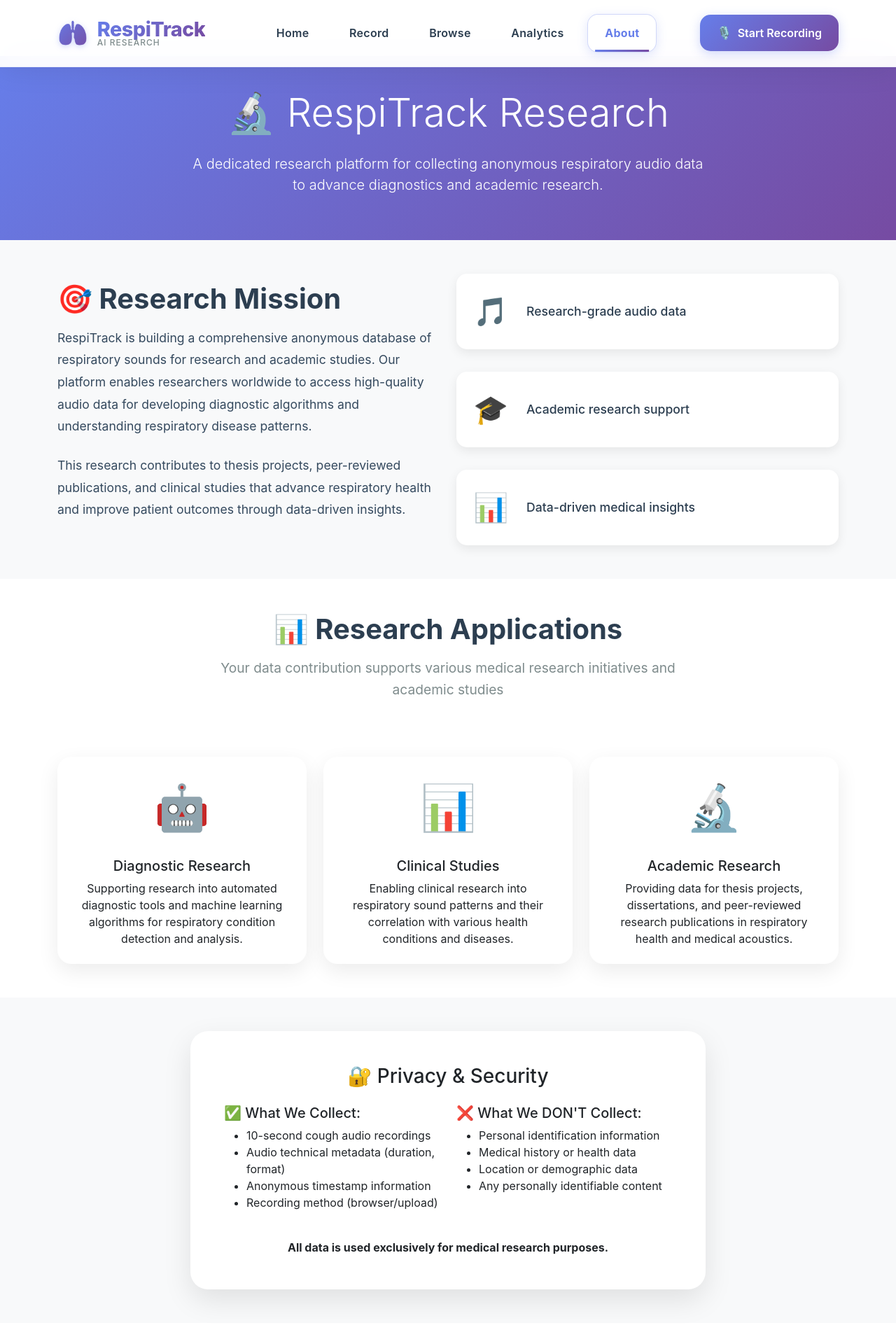
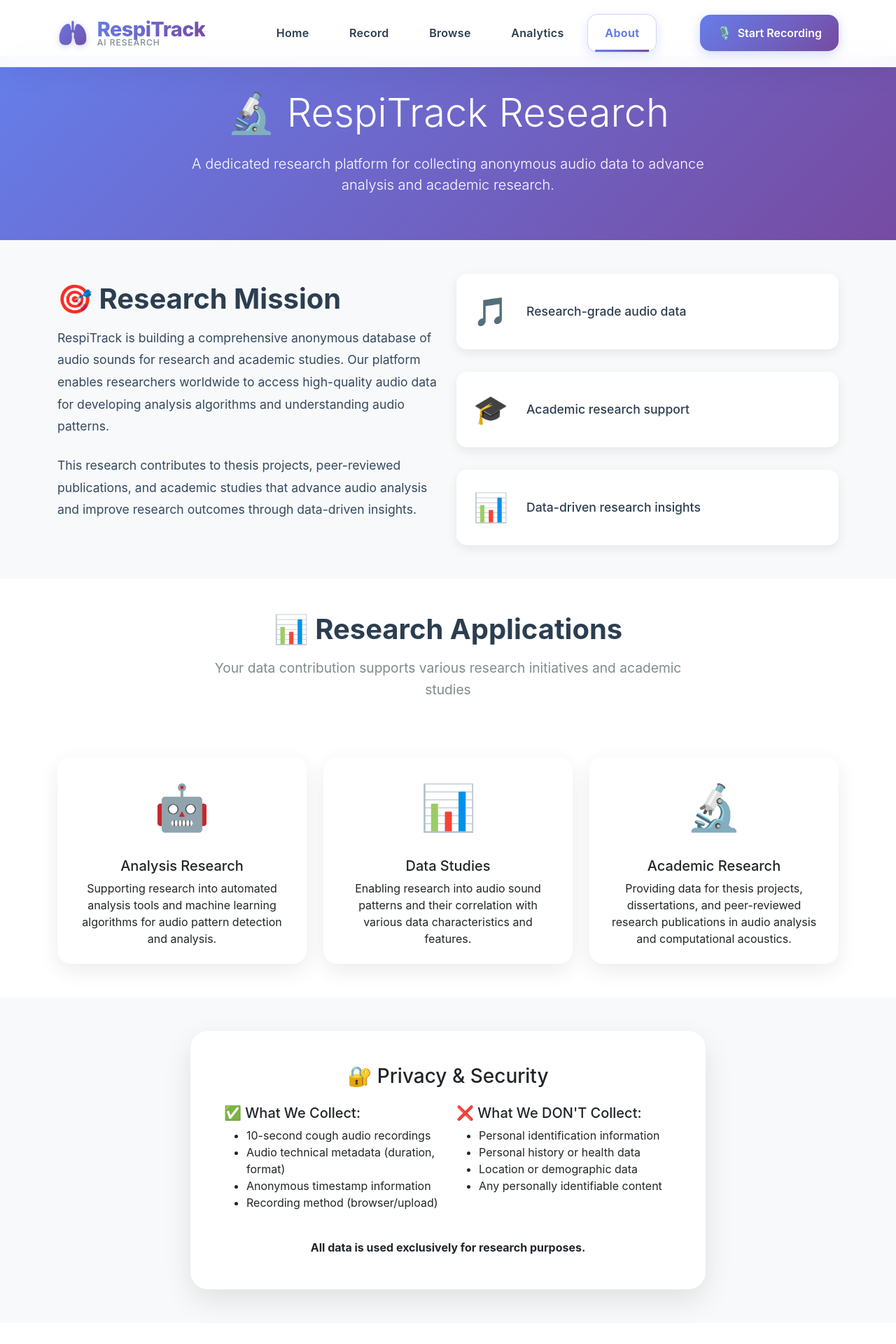
Before and after one commit to alphapie77/CoughTestVoiceCollector, a React (Create React App) app in the folder frontend/: page /about in a window 1280 px wide. Shown: the top 1920 px of the page at 70% size. Built offline with nearby package versions, Linux system fonts and the light colour scheme; no server answers.

Commit message:
🔄 REMOVE: Medical Research Terminology

```diff
--- a/frontend/src/components/Footer.js
+++ b/frontend/src/components/Footer.js
@@ -11,7 +11,7 @@ const Footer = () => {
             <div className="footer-brand">
               <h5>🫁 RespiTrack Research</h5>
               <p className="footer-description">
-                Advancing respiratory health research through anonymous audio data collection
+                Advancing audio analysis research through anonymous data collection
                 for academic studies and research purposes.
               </p>
             </div>
@@ -31,7 +31,7 @@ const Footer = () => {
             <h6 className="footer-title">Data & Privacy</h6>
             <ul className="footer-links">
               <li><span>🔒 Anonymous Collection</span></li>
-              <li><span>🏥 Research Use Only</span></li>
+              <li><span>🔬 Research Use Only</span></li>
               <li><span>🎓 Academic Use</span></li>
               <li><span>📊 Open Research Data</span></li>
             </ul>
--- a/frontend/src/pages/About.js
+++ b/frontend/src/pages/About.js
@@ -12,8 +12,8 @@ const About = () => {
             <Col lg={8}>
               <h1 className="display-4 mb-4">🔬 RespiTrack Research</h1>
               <p className="lead">
-                A dedicated research platform for collecting anonymous respiratory
-                audio data to advance diagnostics and academic research.
+                A dedicated research platform for collecting anonymous audio
+                data to advance analysis and academic research.
               </p>
             </Col>
           </Row>
@@ -27,14 +27,14 @@ const About = () => {
             <Col lg={6}>
               <h2 className="section-title">🎯 Research Mission</h2>
               <p className="section-text">
-                RespiTrack is building a comprehensive anonymous database of respiratory sounds
+                RespiTrack is building a comprehensive anonymous database of audio sounds
                 for research and academic studies. Our platform enables researchers worldwide
-                to access high-quality audio data for developing diagnostic algorithms and
-                understanding respiratory disease patterns.
+                to access high-quality audio data for developing analysis algorithms and
+                understanding audio patterns.
               </p>
               <p className="section-text">
                 This research contributes to thesis projects, peer-reviewed publications, and
-                clinical studies that advance respiratory health and improve patient outcomes
+                academic studies that advance audio analysis and improve research outcomes
                 through data-driven insights.
               </p>
             </Col>
@@ -50,7 +50,7 @@ const About = () => {
                 </div>
                 <div className="stat-item">
                   <div className="stat-number">📊</div>
-                  <div className="stat-text">Data-driven medical insights</div>
+                  <div className="stat-text">Data-driven research insights</div>
                 </div>
               </div>
             </Col>
@@ -65,7 +65,7 @@ const About = () => {
             <Col lg={8} className="text-center">
               <h2 className="section-title">📊 Research Applications</h2>
               <p className="section-subtitle">
-                Your data contribution supports various medical research initiatives and academic studies
+                Your data contribution supports various research initiatives and academic studies
               </p>
             </Col>
           </Row>
@@ -75,10 +75,10 @@ const About = () => {
               <Card className="help-card h-100">
                 <Card.Body className="text-center p-4">
                   <div className="help-icon">🤖</div>
-                  <Card.Title>Diagnostic Research</Card.Title>
+                  <Card.Title>Analysis Research</Card.Title>
                   <Card.Text>
-                    Supporting research into automated diagnostic tools and machine learning
-                    algorithms for respiratory condition detection and analysis.
+                    Supporting research into automated analysis tools and machine learning
+                    algorithms for audio pattern detection and analysis.
                   </Card.Text>
                 </Card.Body>
               </Card>
@@ -87,10 +87,10 @@ const About = () => {
               <Card className="help-card h-100">
                 <Card.Body className="text-center p-4">
                   <div className="help-icon">📊</div>
-                  <Card.Title>Clinical Studies</Card.Title>
+                  <Card.Title>Data Studies</Card.Title>
                   <Card.Text>
-                    Enabling clinical research into respiratory sound patterns and
-                    their correlation with various health conditions and diseases.
+                    Enabling research into audio sound patterns and
+                    their correlation with various data characteristics and features.
                   </Card.Text>
                 </Card.Body>
               </Card>
@@ -102,7 +102,7 @@ const About = () => {
                   <Card.Title>Academic Research</Card.Title>
                   <Card.Text>
                     Providing data for thesis projects, dissertations, and peer-reviewed
-                    research publications in respiratory health and medical acoustics.
+                    research publications in audio analysis and computational acoustics.
                   </Card.Text>
                 </Card.Body>
               </Card>
@@ -133,7 +133,7 @@ const About = () => {
                       <h5>❌ What We DON'T Collect:</h5>
                       <ul>
                         <li>Personal identification information</li>
-                        <li>Medical history or health data</li>
+                        <li>Personal history or health data</li>
                         <li>Location or demographic data</li>
                         <li>Any personally identifiable content</li>
                       </ul>
@@ -141,7 +141,7 @@ const About = () => {
                   </Row>
                   <div className="text-center mt-4">
                     <p className="mb-0">
-                      <strong>All data is used exclusively for medical research purposes.</strong>
+                      <strong>All data is used exclusively for research purposes.</strong>
                     </p>
                   </div>
                 </Card.Body>
--- a/frontend/src/pages/RecordCough.js
+++ b/frontend/src/pages/RecordCough.js
@@ -197,9 +197,9 @@ const RecordCough = () => {
             <Card.Body>
               <div className="record-header">
                 <div className="record-icon-large">🎤</div>
-                <h2 className="record-title">Contribute to Medical Research</h2>
+                <h2 className="record-title">Contribute to Research</h2>
                 <p className="record-subtitle">
-                  Your anonymous cough recording helps researchers develop AI diagnostic tools
+                  Your anonymous cough recording helps researchers develop AI analysis tools
                 </p>
                 <div className="record-progress-indicator">
                   <div className="progress-step active">
--- a/frontend/src/pages/Statistics.js
+++ b/frontend/src/pages/Statistics.js
@@ -123,7 +123,7 @@ const Statistics = () => {
               <div className="analytics-icon">📊</div>
               <h1 className="analytics-title">Research Analytics</h1>
               <p className="analytics-subtitle">
-                Real-time insights from our respiratory health research database
+                Real-time insights from our research database
               </p>
             </div>
             <div className="analytics-actions">
@@ -270,7 +270,7 @@ const Statistics = () => {
             <div className="impact-header">
               <h3 className="impact-title">🔬 Research Impact</h3>
               <p className="impact-description">
-                Your contributions are advancing respiratory health research and helping develop better diagnostic tools.
+                Your contributions are advancing research and helping develop better analysis tools.
               </p>
             </div>
             <div className="impact-grid">
```
Also changed, not shown: frontend/src/pages/Home.js (+16 -16 lines), 1 other file (tests, documents, lock files or other folders).
